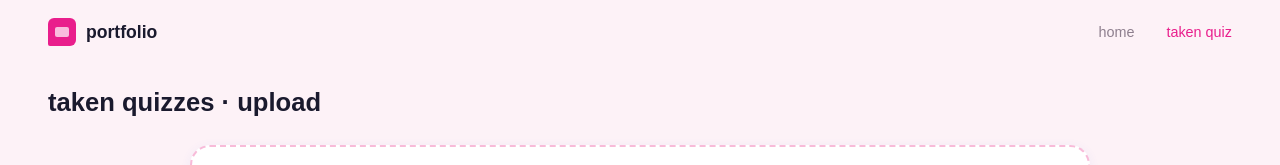
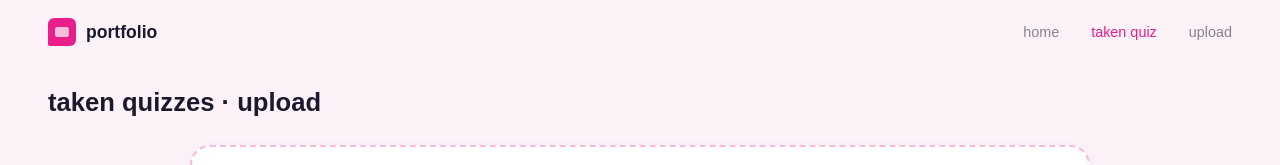
Before and after one commit to EnzoNoWay/Portfolio, a plain HTML site: page takenquiz.html in a window 1280 px wide. Shown: the top 165 px of the page. Drawn offline with Linux system fonts and the light colour scheme.

Commit message:
Update takenquiz.html

```diff
--- a/takenquiz.html
+++ b/takenquiz.html
@@ -27,6 +27,11 @@
 
       <li>
         <a href="takenquiz.html" class="active">taken quiz</a>
+      </li>
+      <li>
+        <a href="upload.html" id="nav-upload">
+          upload
+        </a>
       </li>
     </ul>
   </nav>
```
